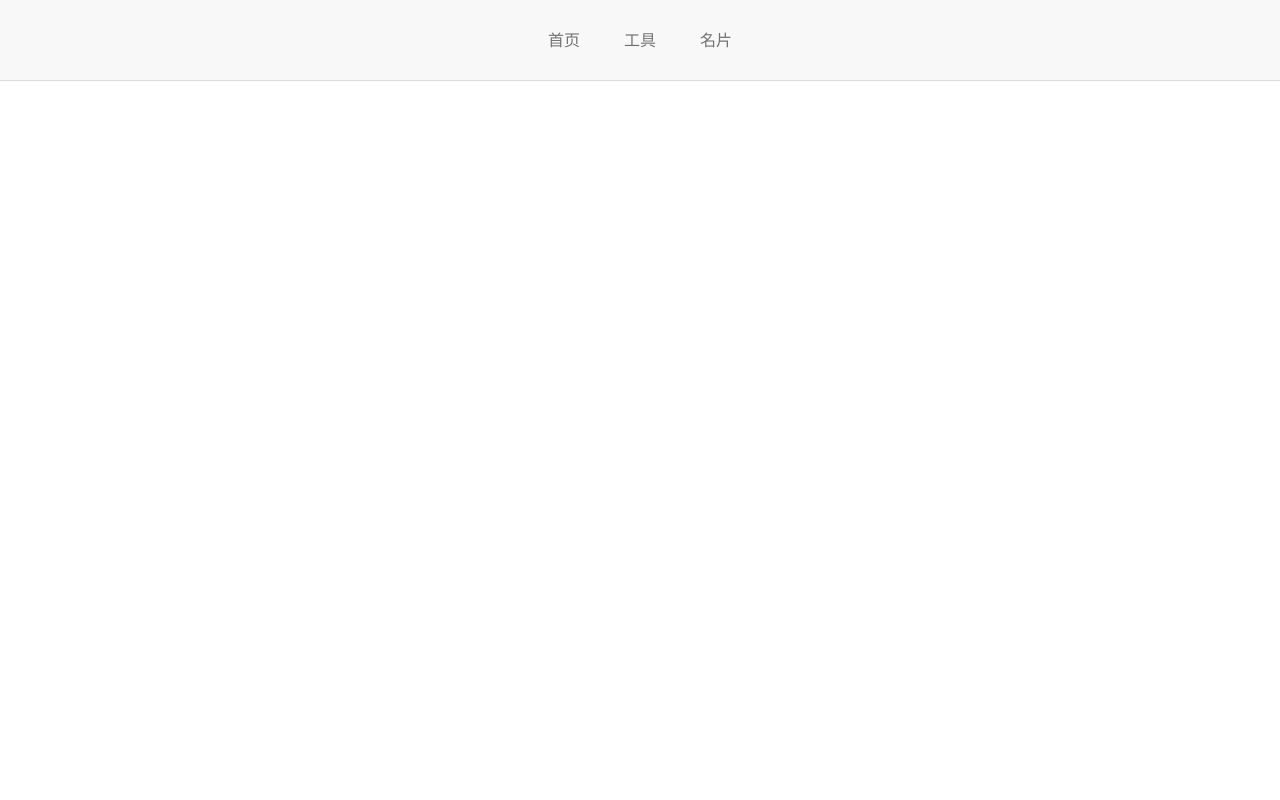
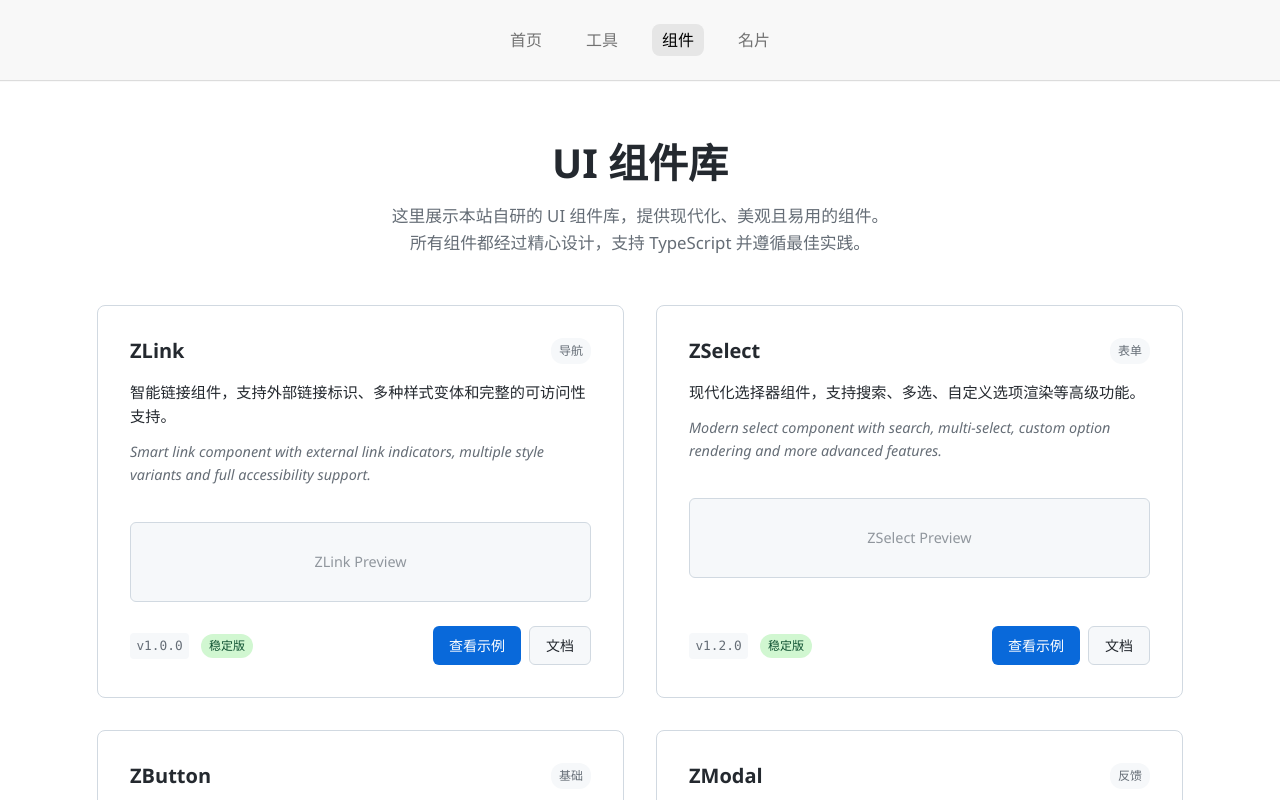
Before and after one commit to UnderHear/toolsWeb, a Vue app: page /component in a window 1280 px wide. Before the commit this address had no page. Shown: the top 800 px of the page. Built offline with nearby package versions, Linux system fonts and the light colour scheme.

Commit message:
feat(page):导航页新增了组件页

```diff
--- a/src/layout/Header.vue
+++ b/src/layout/Header.vue
@@ -40,7 +40,8 @@ const route = useRoute()
 const navigationItems = ref<NavigationItem[]>([
   { name: '首页', href: '/', active: true },
   { name: '工具', href: '/tool', active: false },
-  { name: '名片', href: '/namecard', active: false },
+  { name: '组件', href: '/component', active: false },
+  { name: '名片', href: '/namecard', active: false }
 ])
 
 // Update active state based on current route
--- a/src/router/index.ts
+++ b/src/router/index.ts
@@ -10,6 +10,11 @@ const routes = [
     path: '/tool',
     name: 'Tool',
     component: () => import('@/views/tool.vue')
+  },
+  {
+    path: '/component',
+    name: 'Component',
+    component: () => import('@/views/components.vue')
   },
   {
     path: '/namecard',
--- /dev/null
+++ b/src/views/components.vue
@@ -0,0 +1,396 @@
+<template>
+  <div class="components-wrapper">
+    <div class="components-header">
+      <h1 class="title">UI 组件库</h1>
+      <p class="subtitle">这里展示本站自研的 UI 组件库，提供现代化、美观且易用的组件。</p>
+      <p class="subtitle">所有组件都经过精心设计，支持 TypeScript 并遵循最佳实践。</p>
+    </div>
+
+    <div class="components-grid">
+      <div v-for="component in components" :key="component.id" class="component-card">
+        <div class="component-content">
+          <div class="component-header-info">
+            <h3 class="component-name">{{ component.name }}</h3>
+            <span class="component-category">{{ component.category }}</span>
+          </div>
+          <div class="component-description">
+            <p>{{ component.description.zh }}</p>
+            <p class="description-en">{{ component.description.en }}</p>
+          </div>
+          <div class="component-preview">
+            <div class="preview-container">
+              <!-- 这里可以放置组件的预览 -->
+              <div class="preview-placeholder">
+                <span class="preview-text">{{ component.name }} Preview</span>
+              </div>
+            </div>
+          </div>
+          <div class="component-actions">
+            <div class="component-info">
+              <span class="version">v{{ component.version }}</span>
+              <span class="status" :class="`status-${component.status}`">{{ getStatusText(component.status) }}</span>
+            </div>
+            <div class="action-buttons">
+              <button class="demo-button" :class="{ disabled: component.status === 'development' }">
+                {{ component.status === 'development' ? '开发中' : '查看示例' }}
+              </button>
+              <button class="docs-button">
+                文档
+              </button>
+            </div>
+          </div>
+        </div>
+      </div>
+    </div>
+  </div>
+</template>
+
+<script setup lang="ts">
+import { ref, onMounted } from 'vue'
+
+interface ComponentDescription {
+  zh: string
+  en: string
+}
+
+interface Component {
+  id: number
+  name: string
+  description: ComponentDescription
+  category: string
+  version: string
+  status: 'stable' | 'beta' | 'development'
+}
+
+const components = ref<Component[]>([
+  {
+    id: 1,
+    name: 'ZLink',
+    description: {
+      zh: '智能链接组件，支持外部链接标识、多种样式变体和完整的可访问性支持。',
+      en: 'Smart link component with external link indicators, multiple style variants and full accessibility support.'
+    },
+    category: '导航',
+    version: '1.0.0',
+    status: 'stable'
+  },
+  {
+    id: 2,
+    name: 'ZSelect',
+    description: {
+      zh: '现代化选择器组件，支持搜索、多选、自定义选项渲染等高级功能。',
+      en: 'Modern select component with search, multi-select, custom option rendering and more advanced features.'
+    },
+    category: '表单',
+    version: '1.2.0',
+    status: 'stable'
+  },
+  {
+    id: 3,
+    name: 'ZButton',
+    description: {
+      zh: '多功能按钮组件，提供多种尺寸、颜色主题和加载状态。',
+      en: 'Versatile button component with multiple sizes, color themes and loading states.'
+    },
+    category: '基础',
+    version: '1.1.0',
+    status: 'beta'
+  },
+  {
+    id: 4,
+    name: 'ZModal',
+    description: {
+      zh: '响应式模态框组件，支持嵌套、拖拽、自定义动画等特性。',
+      en: 'Responsive modal component with nesting, dragging, custom animations and more features.'
+    },
+    category: '反馈',
+    version: '0.8.0',
+    status: 'development'
+  },
+  {
+    id: 5,
+    name: 'ZTable',
+    description: {
+      zh: '功能强大的表格组件，支持排序、筛选、分页、虚拟滚动等功能。',
+      en: 'Powerful table component with sorting, filtering, pagination, virtual scrolling and more.'
+    },
+    category: '数据展示',
+    version: '0.5.0',
+    status: 'development'
+  },
+  {
+    id: 6,
+    name: 'ZCard',
+    description: {
+      zh: '灵活的卡片容器组件，支持多种布局模式和交互效果。',
+      en: 'Flexible card container component with multiple layout modes and interactive effects.'
+    },
+    category: '布局',
+    version: '1.0.0',
+    status: 'stable'
+  }
+])
+
+const getStatusText = (status: string) => {
+  const statusMap = {
+    stable: '稳定版',
+    beta: '测试版',
+    development: '开发中'
+  }
+  return statusMap[status as keyof typeof statusMap] || status
+}
+</script>
+
+<style scoped>
+.components-wrapper {
+  max-width: 1150px;
+  margin: 0 auto;
+  padding: 2rem;
+  background: #fff;
+  min-height: 100vh;
+}
+
+.components-header {
+  text-align: center;
+  margin-bottom: 3rem;
+}
+
+.title {
+  font-size: 2.5rem;
+  font-weight: 700;
+  color: #24292f;
+  margin-bottom: 1rem;
+  line-height: 1.2;
+}
+
+.subtitle {
+  font-size: 1.05rem;
+  color: #656d76;
+  line-height: 1.6;
+  max-width: 620px;
+  margin: 0 auto;
+}
+
+.components-grid {
+  display: grid;
+  grid-template-columns: repeat(2, 1fr);
+  gap: 2rem;
+}
+
+.component-card {
+  background: white;
+  border: 1px solid #d1d9e1;
+  border-radius: 8px;
+  padding: 2rem;
+  display: flex;
+  transition: all 0.2s ease;
+  min-height: 280px;
+}
+
+.component-card:hover {
+  border-color: #0969da;
+  box-shadow: 0 4px 14px -4px rgba(0,0,0,0.08);
+}
+
+.component-content {
+  flex: 1;
+  display: flex;
+  flex-direction: column;
+}
+
+.component-header-info {
+  display: flex;
+  justify-content: space-between;
+  align-items: flex-start;
+  margin-bottom: 1rem;
+  gap: 1rem;
+}
+
+.component-name {
+  margin: 0;
+  font-size: 1.25rem;
+  font-weight: 600;
+  color: #24292f;
+  line-height: 1.3;
+  flex: 1;
+}
+
+.component-category {
+  font-size: 0.75rem;
+  color: #656d76;
+  background-color: #f6f8fa;
+  padding: 0.25rem 0.5rem;
+  border-radius: 12px;
+  font-weight: 500;
+  white-space: nowrap;
+}
+
+.component-description {
+  margin-bottom: 1.5rem;
+}
+
+.component-description p {
+  margin: 0 0 0.75rem 0;
+  font-size: 0.95rem;
+  line-height: 1.6;
+  color: #24292f;
+}
+
+.description-en {
+  color: #656d76 !important;
+  font-style: italic;
+  font-size: 0.9rem !important;
+}
+
+.component-preview {
+  flex: 1;
+  margin-bottom: 1.5rem;
+}
+
+.preview-container {
+  background: #f6f8fa;
+  border: 1px solid #d1d9e1;
+  border-radius: 6px;
+  padding: 1.5rem;
+  min-height: 80px;
+  display: flex;
+  align-items: center;
+  justify-content: center;
+}
+
+.preview-placeholder {
+  color: #656d76;
+  font-size: 0.9rem;
+  text-align: center;
+}
+
+.preview-text {
+  opacity: 0.7;
+}
+
+.component-actions {
+  display: flex;
+  justify-content: space-between;
+  align-items: center;
+  gap: 1rem;
+}
+
+.component-info {
+  display: flex;
+  align-items: center;
+  gap: 0.75rem;
+}
+
+.version {
+  font-size: 0.8rem;
+  color: #656d76;
+  background: #f6f8fa;
+  padding: 0.2rem 0.4rem;
+  border-radius: 4px;
+  font-family: 'Monaco', 'Menlo', monospace;
+}
+
+.status {
+  font-size: 0.75rem;
+  padding: 0.2rem 0.5rem;
+  border-radius: 12px;
+  font-weight: 500;
+}
+
+.status-stable {
+  background: #d1f7d1;
+  color: #0f5132;
+}
+
+.status-beta {
+  background: #fff3cd;
+  color: #664d03;
+}
+
+.status-development {
+  background: #f8d7da;
+  color: #721c24;
+}
+
+.action-buttons {
+  display: flex;
+  gap: 0.5rem;
+}
+
+.demo-button,
+.docs-button {
+  padding: 0.5rem 1rem;
+  border: none;
+  border-radius: 6px;
+  font-weight: 500;
+  font-size: 0.875rem;
+  cursor: pointer;
+  transition: all 0.2s ease;
+}
+
+.demo-button {
+  background-color: #0969da;
+  color: white;
+}
+
+.demo-button:hover:not(.disabled) {
+  background-color: #0860ca;
+}
+
+.demo-button.disabled {
+  background-color: #656d76;
+  cursor: not-allowed;
+  opacity: 0.6;
+}
+
+.docs-button {
+  background-color: #f6f8fa;
+  color: #24292f;
+  border: 1px solid #d1d9e1;
+}
+
+.docs-button:hover {
+  background-color: #e9f2fb;
+  border-color: #0969da;
+}
+
+@media (max-width: 768px) {
+  .components-wrapper {
+    padding: 1rem;
+  }
+
+  .title {
+    font-size: 2rem;
+  }
+
+  .subtitle {
+    font-size: 1rem;
+  }
+
+  .components-grid {
+    grid-template-columns: 1fr;
+    gap: 1.5rem;
+  }
+
+  .component-card {
+    padding: 1.5rem;
+    min-height: auto;
+  }
+
+  .component-header-info {
+    flex-direction: column;
+    align-items: flex-start;
+    gap: 0.5rem;
+  }
+
+  .component-actions {
+    flex-direction: column;
+    align-items: flex-start;
+    gap: 0.75rem;
+  }
+
+  .action-buttons {
+    align-self: flex-end;
+  }
+}
+</style>
```
